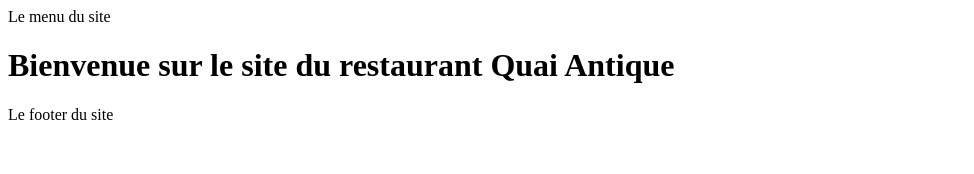
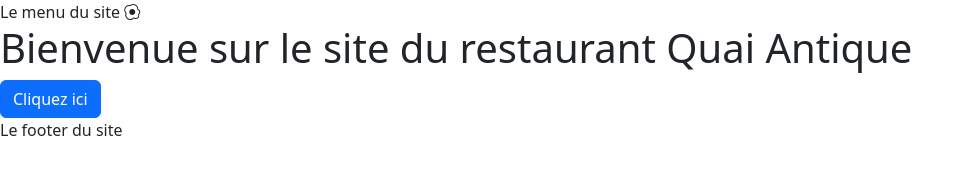
Before and after one commit to GueuleDAmour/bite, a website with bundled scripts: page index.html in a window 1280 px wide. Shown: the whole page, without its empty margins (0-974 px from the left). Built offline with nearby package versions, Linux system fonts and the light colour scheme; files whose address does not match are found by name.

Commit message:
install Bootstrap

```diff
--- a/index.html
+++ b/index.html
@@ -3,14 +3,17 @@
 <head>
     <meta charset="UTF-8">
     <meta name="viewport" content="width=device-width, initial-scale=1.0">
+    <link rel="stylesheet" href="node_modules/bootstrap/dist/css/bootstrap.min.css"/>
+    <link rel="stylesheet" href="node_modules/bootstrap-icons/font/bootstrap-icons.css"/>
     <title>Document</title>
 </head>
 <body>
- <header>Le menu du site</header>
+ <header>Le menu du site <i class="bi bi-egg-fried"></i></header>
     <main id="main-page">
         <!--Ici sera injectée le contenu du site-->
     </main>
     <footer>Le footer du site</footer>
     <script type="module" src="./Router/router.js"></script>
+    <script src="node_modules/bootstrap/dist/js/bootstrap.bundle.min.js"></script>
 </body>
 </html>
--- /dev/null
+++ b/package.json
@@ -0,0 +1,6 @@
+{
+  "dependencies": {
+    "bootstrap": "^5.3.5",
+    "bootstrap-icons": "^1.11.3"
+  }
+}
--- a/pages/home.html
+++ b/pages/home.html
@@ -1 +1,3 @@
 <h1>Bienvenue sur le site du restaurant Quai Antique</h1>
+
+<button class="btn btn-primary">Cliquez ici</button>
```
Also changed, not shown: 2 other files.
